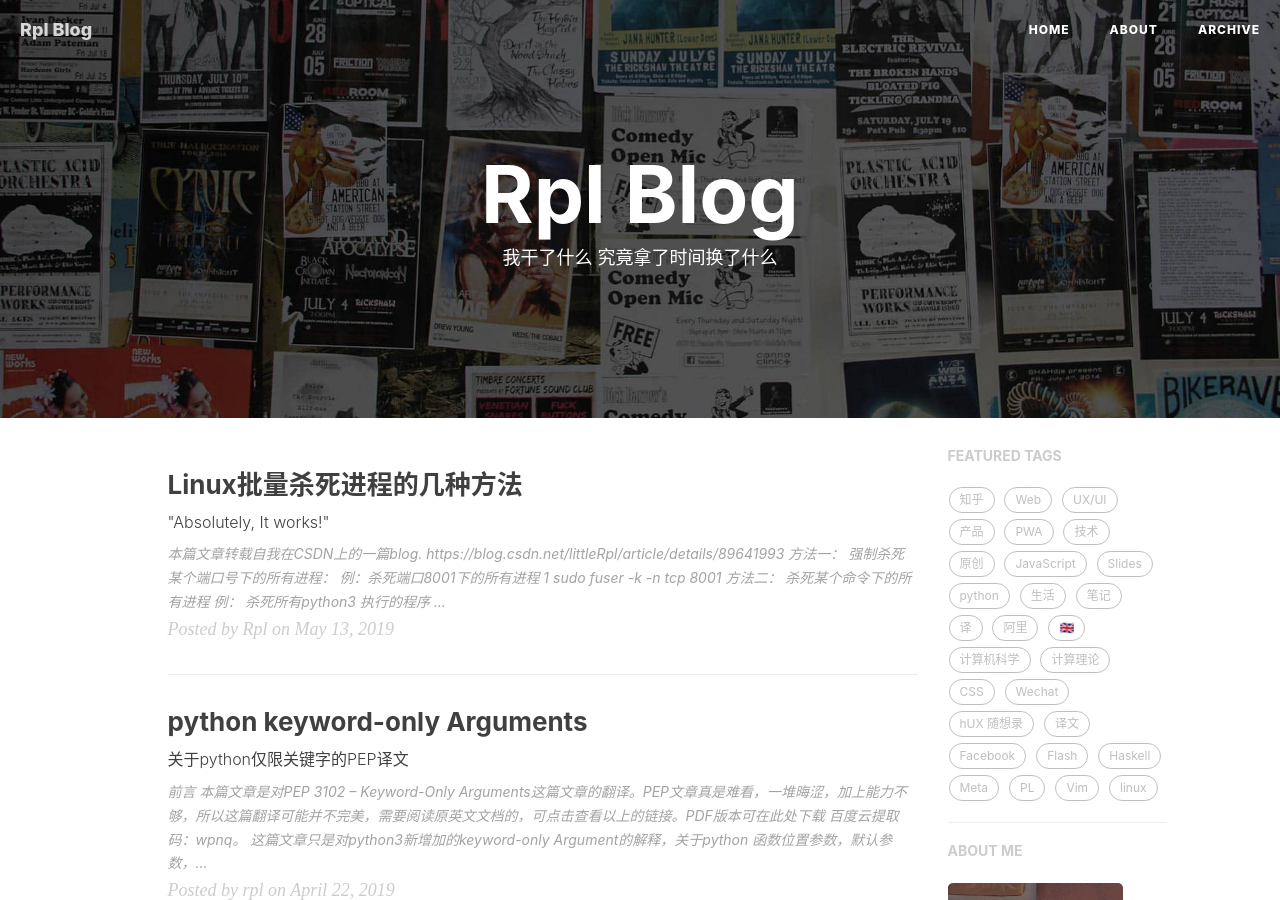
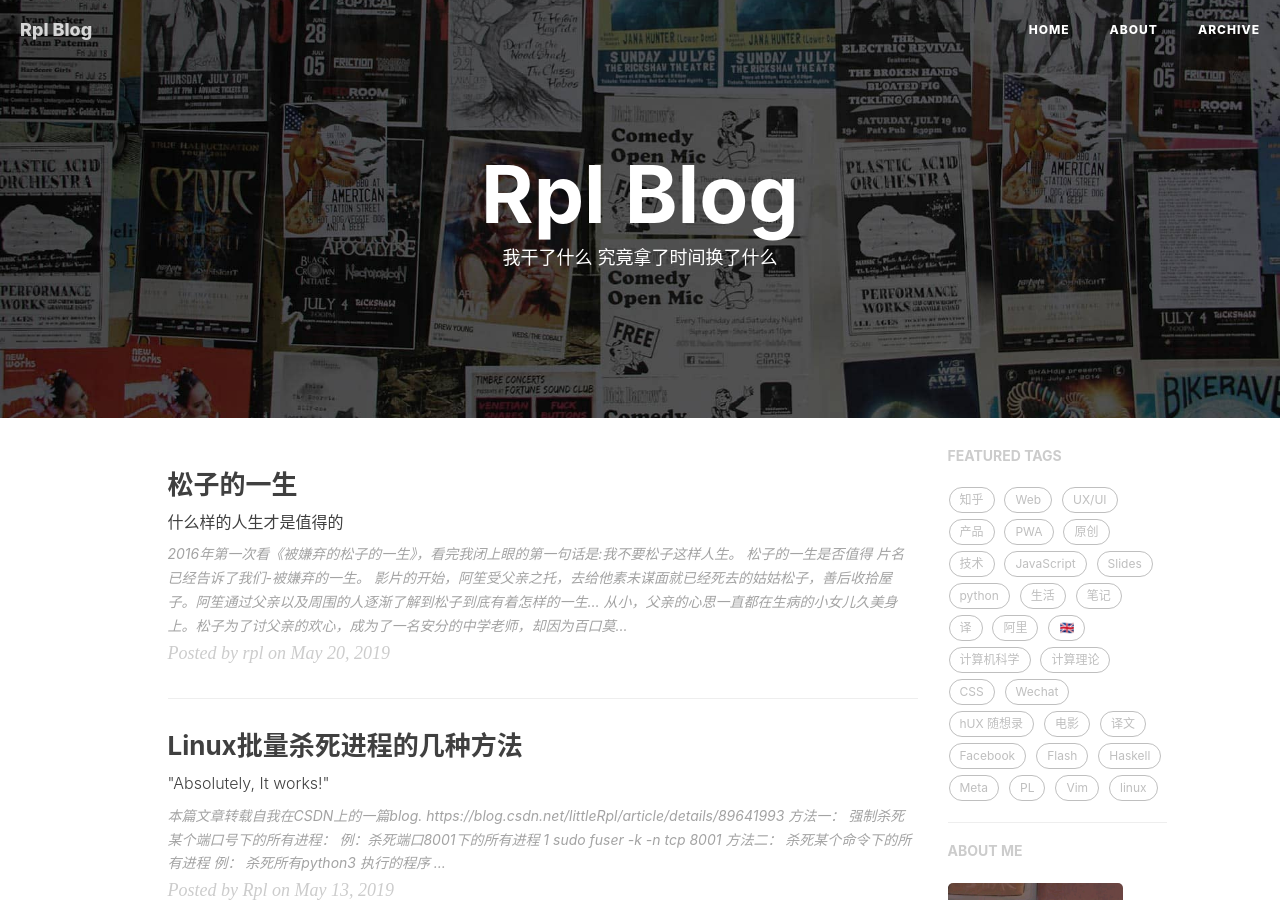
Before and after one commit to littleRpl/littleRpl.github.io, a Jekyll site: the page built from index.html, in a window 1280 px wide and 900 px high. Built offline with Jekyll 4.4.1, drawn with Linux system fonts in a browser that asks for light colours; nearby versions of some CDN libraries; the list of posts is cut into pages by our own code; comment, search, counter and statistics services are not loaded; some of the changed text lies outside the part shown.

Commit message:
添加新文章

```diff
--- a/_config.yml
+++ b/_config.yml
@@ -3,9 +3,9 @@ title: Rpl Blog
 SEOTitle: Rpl的博客 | Rpl Blog
 header-img: img/home-bg.jpg
 email: littlerpl@163.com
-description: "关于程序与设计、黑客与画家 | 黄玄，Web & Mobile Lover，Software Engineer，UX Designer | 这里是 @Hux黄玄 的个人博客，与你一起发现更大的世界。"
-keyword: "黄玄, Hux黄玄, Hux, 鬼栈, huxpro, @huxpro, 黄玄的博客, Hux Blog, 博客, 个人网站, 互联网, Web, JavaScript, 前端, 设计"
-url: "https://littlerpl.me"              # your host, for absolute URL
+description: "记录想法,记录生活"
+keyword: "任鹏磊, rpl任鹏磊, littlerpl, @littlerpl, Rpl的博客 , Rpl Blog, 博客, 个人网站, 互联网, Web, python"
+url:  "https://littlerpl.me"              # your host, for absolute URL
 baseurl: ""                             # for example, '/blog' if your blog hosted on 'host/blog'
 
 # Publish posts or collection documents with a future date.
@@ -59,7 +59,8 @@ kramdown:
 
 
 # Disqus settings
-disqus_username: littlerpl
+# disqus_username: littlerpl
+disqus_username: false
 
 # Netease settings
 netease_comment: false
--- /dev/null
+++ b/_posts/2019-05-19-the-life-of-Matsuko.md
@@ -0,0 +1,35 @@
+---
+layout:         post
+title:          "松子的一生"
+subtitle:       "什么样的人生才是值得的"
+date:           2019-05-20 17:00:00
+author:         "rpl"
+header-img: "img/post-life-of-matsuko/matsuko-bg.png"
+tags:
+      - 原创
+      - 电影
+
+---
+
+2016年第一次看《被嫌弃的松子的一生》，看完我闭上眼的第一句话是:我不要松子这样人生。
+###  松子的一生是否值得
+片名已经告诉了我们-被嫌弃的一生。
+
+影片的开始，阿笙受父亲之托，去给他素未谋面就已经死去的姑姑松子，善后收拾屋子。阿笙通过父亲以及周围的人逐渐了解到松子到底有着怎样的一生...
+
+从小，父亲的心思一直都在生病的小女儿久美身上。松子为了讨父亲的欢心，成为了一名安分的中学老师，却因为百口莫辩的误会被辞退。
+辞退后的松子无颜见到父亲，离家出走与作家八川同居，八川爱着松子却又恼羞松子毫无尊严的爱，最后八川自杀，留下一句话:生而为人，我很抱歉。
+之后八川的对手冈野追求并与松子同居。松子再次充满了希望，与冈野的老婆摊牌，却惨遭冈野抛弃。原来冈野只不过是嫉妒八川的才华，爱情。
+经此松子希望破灭，成为了浴室女郎，甚至杀了人。松子在逃亡期间遇上了理发师岛津贤治,厌倦了一切的松子找到了人生的宁静。
+随后松子入狱，却努力学习理发技能，想着出狱与岛津贤治团聚，然而出狱后却看到岛津贤治已经有了妻女。
+松子默默离去，后来碰到狱友泽村惠，松子享受到了一段美好的闺蜜时光。
+直到松子再次遇到当年导致她被辞退的学生:黑社会的混混阿龙。学生时代的阿龙喜欢着松子却不自知，导致松子被学校辞退。松子远离惠子选择
+与阿龙在一起。陪酒，上床，走私，松子为阿龙付出一切，甚至一起殉情。然而阿龙出狱后却疯狂的逃离了松子。
+自此，松子一振不厥，成了令人嫌弃的肥婆臭虫。直到一天晚上被一群中学生在草坪上殴打致死。
+
+
+父亲:一个一无是处的姐姐，最后被杀死了。无论怎么看都是无聊的一生。
+
+邻居:公寓里的臭虫，被嫌弃的松子，乱丢垃圾，和谁都不说话，身上一股怪味，半夜会突然大喊大叫的死老太婆，总是呆呆的坐在河边流泪。
+
+刑警:年轻的时候是个中学老。人长的漂亮，歌又唱的好，很受人欢迎。
```
Also changed, not shown: img/post-life-of-matsuko/matsuko-bg.png (added), img/post-life-of-matsuko/matsuko-bg2.png (added).
